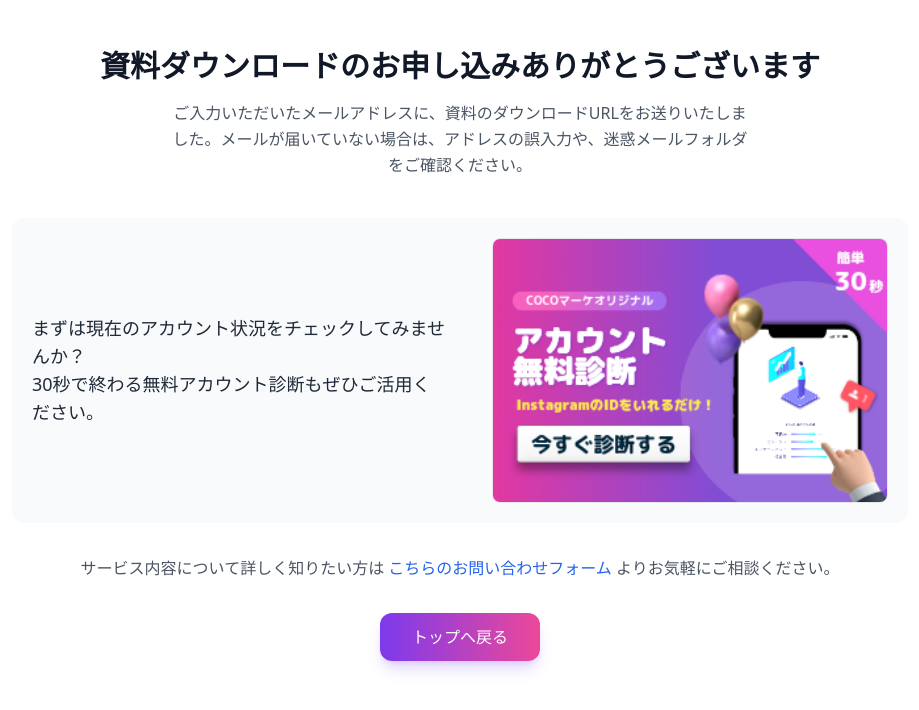
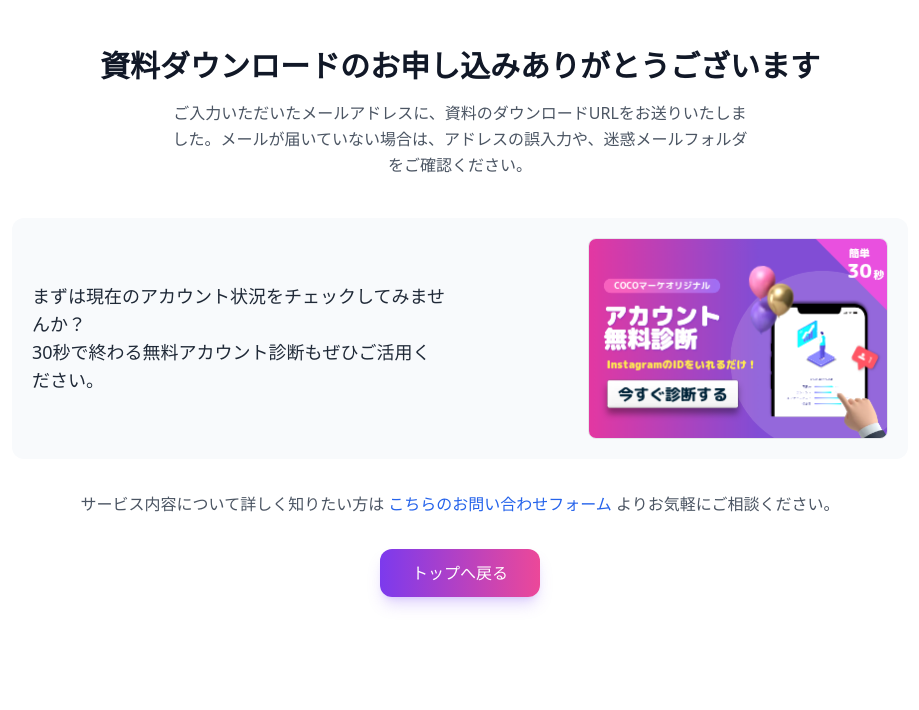
Before and after one commit to amao0423-commits/instagram-marketing-inquiry-form, a Next.js app: page /contact/thanks in a window 1280 px wide. Shown: the top 710 px of the page, without its empty margins (180-1099 px from the left). Built offline with nearby package versions, Linux system fonts and the light colour scheme.

Commit message:
Increase API body size limit to 50MB for document upload

```diff
--- a/app/contact/thanks/page.tsx
+++ b/app/contact/thanks/page.tsx
@@ -45,8 +45,8 @@ export default async function ContactThanksPage(props: {
                 30秒で終わる無料アカウント診断もぜひご活用ください。
               </p>
             </div>
-            {/* 右：バナー画像（拡大させず元サイズで表示） */}
-            <div className="order-1 md:order-2 max-w-[396px] w-full mx-auto md:mx-0 md:ml-auto">
+            {/* 右：バナー画像（300×200で表示） */}
+            <div className="order-1 md:order-2 max-w-[300px] w-full mx-auto md:mx-0 md:ml-auto">
               <a
                 href={accountCheckHref}
                 target="_blank"
@@ -56,8 +56,8 @@ export default async function ContactThanksPage(props: {
                 <Image
                   src={BANNER_IMAGE_URL}
                   alt="無料アカウント診断"
-                  width={396}
-                  height={280}
+                  width={300}
+                  height={200}
                   className="w-full h-auto rounded-lg border border-gray-200 object-contain"
                 />
               </a>
```
